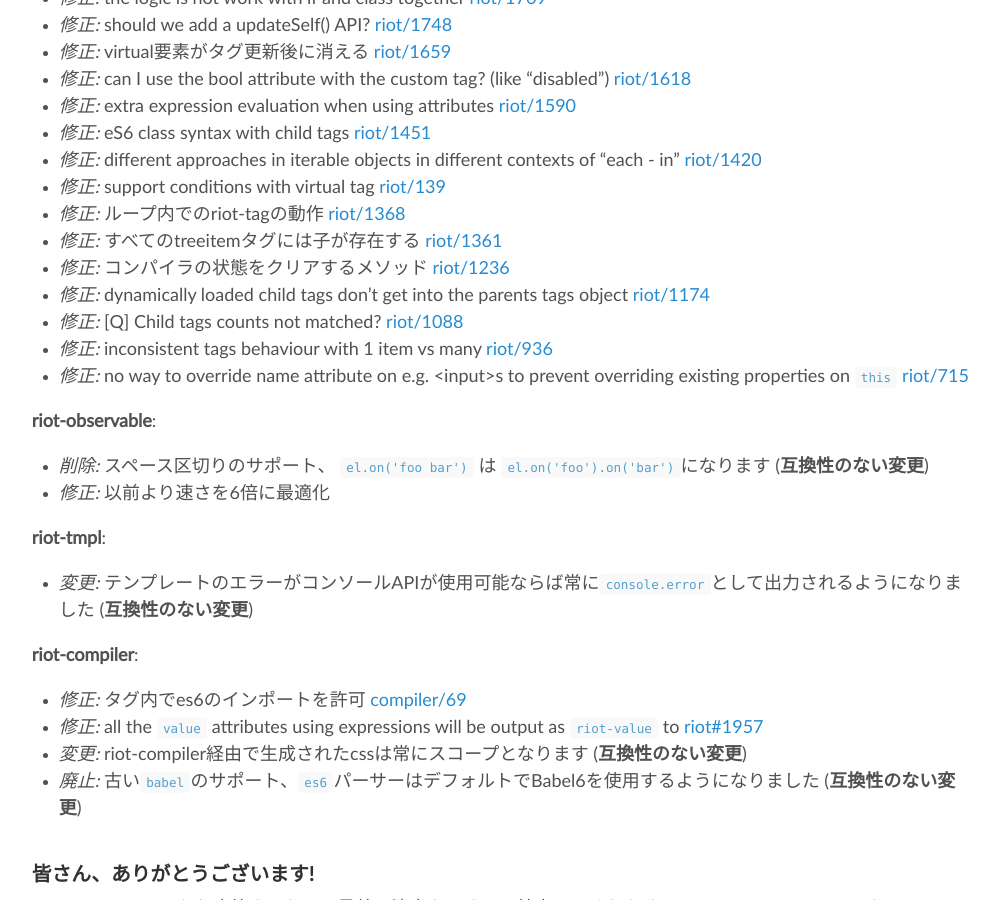
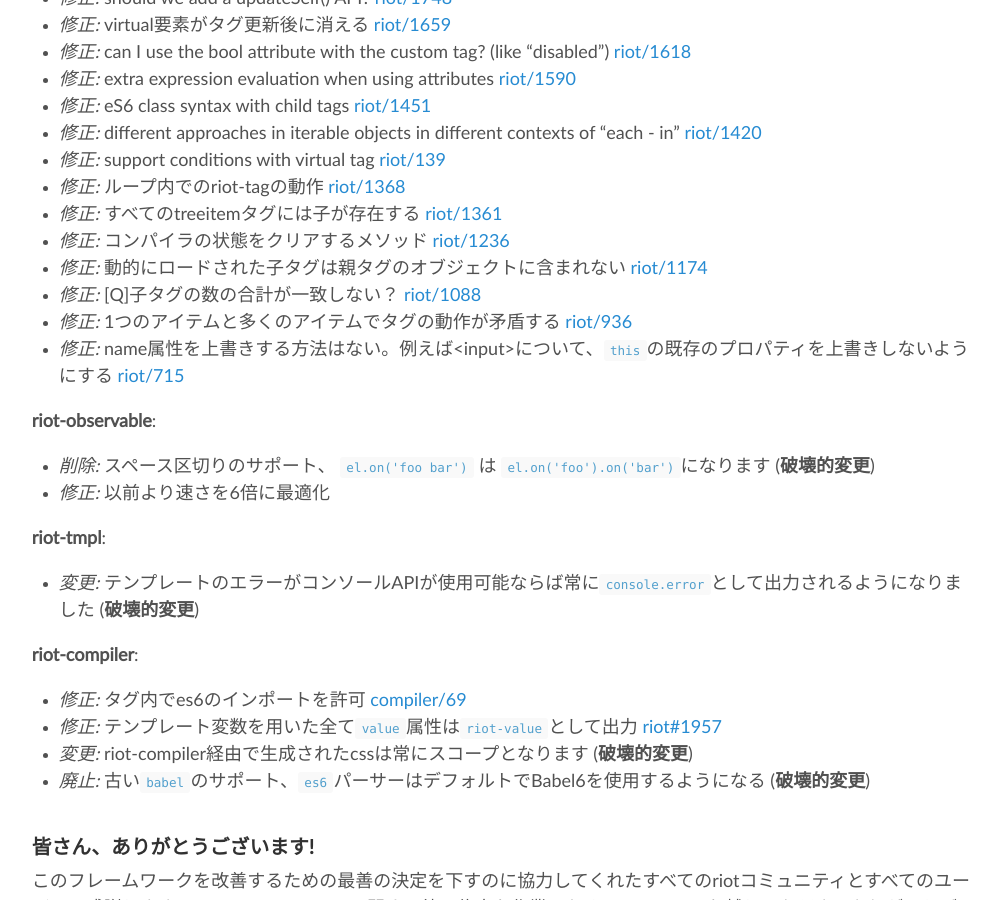
Before and after one commit to riot/riot.github.io, a Jekyll site: the page built from ja/release-notes.md, in a window 1280 px wide and 900 px high, scrolled down 2824 px. Shown: the whole window, without its empty margins (139-1139 px from the left). Built offline with Jekyll 4.4.1, drawn with Linux system fonts in a browser that asks for light colours; nearby versions of some CDN libraries; some of the changed text lies outside the part shown.

Commit message:
WIP: updated ja/release-notes

```diff
--- a/ja/release-notes.md
+++ b/ja/release-notes.md
@@ -69,7 +69,7 @@
 
 長い道のりでしたが、最終的にriot@3.0.0をリリースすることができました。riot2と比較して安定性、パフォーマンス、柔軟性が向上しています。
 
-改善点と互換性のない変更点の一覧
+改善点と破壊的変更点の一覧
 
 __riot__:
 
@@ -77,17 +77,17 @@
   - _変更:_ テストをクリーンアップ (私たちは371個のテストを使用) して、それらをes6で書かれたいくつかのファイルに分割。また、expect.jsの代わりにchai.jsに切り替えた
   - _変更:_ ループのパフォーマンスを向上。更新が以前よりもはるかに高速に
   - _変更:_ riot-tagは非推奨でdata-isを使用する
-  - _変更:_ `name`と`id`の代わりに`ref`属性を使用する [riot/1185](https://github.com/riot/riot/issues/1185) (__互換性のない変更__)
-  - _変更:_ コアからriot-routeを削除してオプションにする [riot/1485](https://github.com/riot/riot/issues/1485) (__互換性のない変更__)
-  - _変更:_ タグがマウントされる前にupdateおよびupdatedイベントがトリガーされるのをやめる [riot/1661](https://github.com/riot/riot/issues/1661) (__互換性のない変更__)
-  - _変更:_ "each - in"はコンテキストの違いで、繰り返しオブジェクトへのアプローチが変わる [riot/1420](https://github.com/riot/riot/issues/1420) (__互換性のない変更__)
+  - _変更:_ `name`と`id`の代わりに`ref`属性を使用する [riot/1185](https://github.com/riot/riot/issues/1185) (__破壊的変更__)
+  - _変更:_ コアからriot-routeを削除してオプションにする [riot/1485](https://github.com/riot/riot/issues/1485) (__破壊的変更__)
+  - _変更:_ タグがマウントされる前にupdateおよびupdatedイベントがトリガーされるのをやめる [riot/1661](https://github.com/riot/riot/issues/1661) (__破壊的変更__)
+  - _変更:_ "each - in"はコンテキストの違いで、繰り返しオブジェクトへのアプローチが変わる [riot/1420](https://github.com/riot/riot/issues/1420) (__破壊的変更__)
   - _追加:_ ES6のclassを使用したタグの作成をサポート [more info](/api/#riottagel-opts)
   - _追加:_ タグにreactのcomponentShouldUpdateを真似た`shouldUpdate`メソッドを追加
   - _削除:_ 真偽属性のための __ 接頭辞 [riot/276](https://github.com/riot/riot/issues/276)
-  - _削除:_ riot DOMイベントでの自動的なpreventDefault [riot/1770](https://github.com/riot/riot/issues/1770) [riot/1718](https://github.com/riot/riot/issues/1718) [riot/526](https://github.com/riot/riot/issues/526) (__互換性のない変更__)
+  - _削除:_ riot DOMイベントでの自動的なpreventDefault [riot/1770](https://github.com/riot/riot/issues/1770) [riot/1718](https://github.com/riot/riot/issues/1718) [riot/526](https://github.com/riot/riot/issues/526) (__破壊的変更__)
   - _修正:_ if属性に関連するすべての問題 [riot/1477](https://github.com/riot/riot/issues/1477) [riot/1658](https://github.com/riot/riot/issues/1658)
   - _修正:_ 子タグのループ内では親タグからプロパティを継承しないようにする [riot/1697](https://github.com/riot/riot/issues/1697)
-  - _修正:_ 子タグで発生したイベントでは親タグを更新しないようにする [riot/1319](https://github.com/riot/riot/issues/1319) (__互換性のない変更__)
+  - _修正:_ 子タグで発生したイベントでは親タグを更新しないようにする [riot/1319](https://github.com/riot/riot/issues/1319) (__破壊的変更__)
   - _修正:_ 同じ名前の複数のタグを持つ配列には、実際のタグ要素は含まれていない [riot/2061](https://github.com/riot/riot/issues/2061)
   - _修正:_ 動的タグの場合にdata-is属性が更新されない  [riot/2037](https://github.com/riot/riot/issues/2037)
   - _修正:_ eachメソッドを指定したvirtualタグは、親タグからのタグ参照を削除しない
@@ -111,26 +111,26 @@
   - _修正:_ ループ内でのriot-tagの動作 [riot/1368](https://github.com/riot/riot/issues/1368)
   - _修正:_ すべてのtreeitemタグには子が存在する [riot/1361](https://github.com/riot/riot/issues/1361)
   - _修正:_ コンパイラの状態をクリアするメソッド [riot/1236](https://github.com/riot/riot/issues/1236)
-  - _修正:_ dynamically loaded child tags don't get into the parents tags object [riot/1174](https://github.com/riot/riot/issues/1174)
-  - _修正:_ [Q] Child tags counts not matched? [riot/1088](https://github.com/riot/riot/issues/1088)
-  - _修正:_ inconsistent tags behaviour with 1 item vs many  [riot/936](https://github.com/riot/riot/issues/936)
-  - _修正:_ no way to override name attribute on e.g. &lt;input&gt;s to prevent overriding existing properties on `this` [riot/715](https://github.com/riot/riot/issues/715)
+  - _修正:_ 動的にロードされた子タグは親タグのオブジェクトに含まれない [riot/1174](https://github.com/riot/riot/issues/1174)
+  - _修正:_ [Q]子タグの数の合計が一致しない？ [riot/1088](https://github.com/riot/riot/issues/1088)
+  - _修正:_ 1つのアイテムと多くのアイテムでタグの動作が矛盾する  [riot/936](https://github.com/riot/riot/issues/936)
+  - _修正:_ name属性を上書きする方法はない。例えば&lt;input&gt;について、`this`の既存のプロパティを上書きしないようにする [riot/715](https://github.com/riot/riot/issues/715)
 
 __riot-observable__:
 
-  - _削除:_ スペース区切りのサポート、 `el.on('foo bar')` は `el.on('foo').on('bar')`になります (__互換性のない変更__)
+  - _削除:_ スペース区切りのサポート、 `el.on('foo bar')` は `el.on('foo').on('bar')`になります (__破壊的変更__)
   - _修正:_ 以前より速さを6倍に最適化
 
 __riot-tmpl__:
 
-  - _変更:_ テンプレートのエラーがコンソールAPIが使用可能ならば常に`console.error`として出力されるようになりました (__互換性のない変更__)
+  - _変更:_ テンプレートのエラーがコンソールAPIが使用可能ならば常に`console.error`として出力されるようになりました (__破壊的変更__)
 
 __riot-compiler__:
 
   - _修正:_ タグ内でes6のインポートを許可 [compiler/69](https://github.com/riot/compiler/issues/69)
-  - _修正:_ all the `value` attributes using expressions will be output as `riot-value` to [riot#1957](https://github.com/riot/riot/issues/1957)
-  - _変更:_ riot-compiler経由で生成されたcssは常にスコープとなります (__互換性のない変更__)
-  - _廃止:_ 古い`babel`のサポート、`es6`パーサーはデフォルトでBabel6を使用するようになりました (__互換性のない変更__)
+  - _修正:_ テンプレート変数を用いた全て`value`属性は`riot-value`として出力 [riot#1957](https://github.com/riot/riot/issues/1957)
+  - _変更:_ riot-compiler経由で生成されたcssは常にスコープとなります (__破壊的変更__)
+  - _廃止:_ 古い`babel`のサポート、`es6`パーサーはデフォルトでBabel6を使用するようになる (__破壊的変更__)
 
 
 ### 皆さん、ありがとうございます!
```
